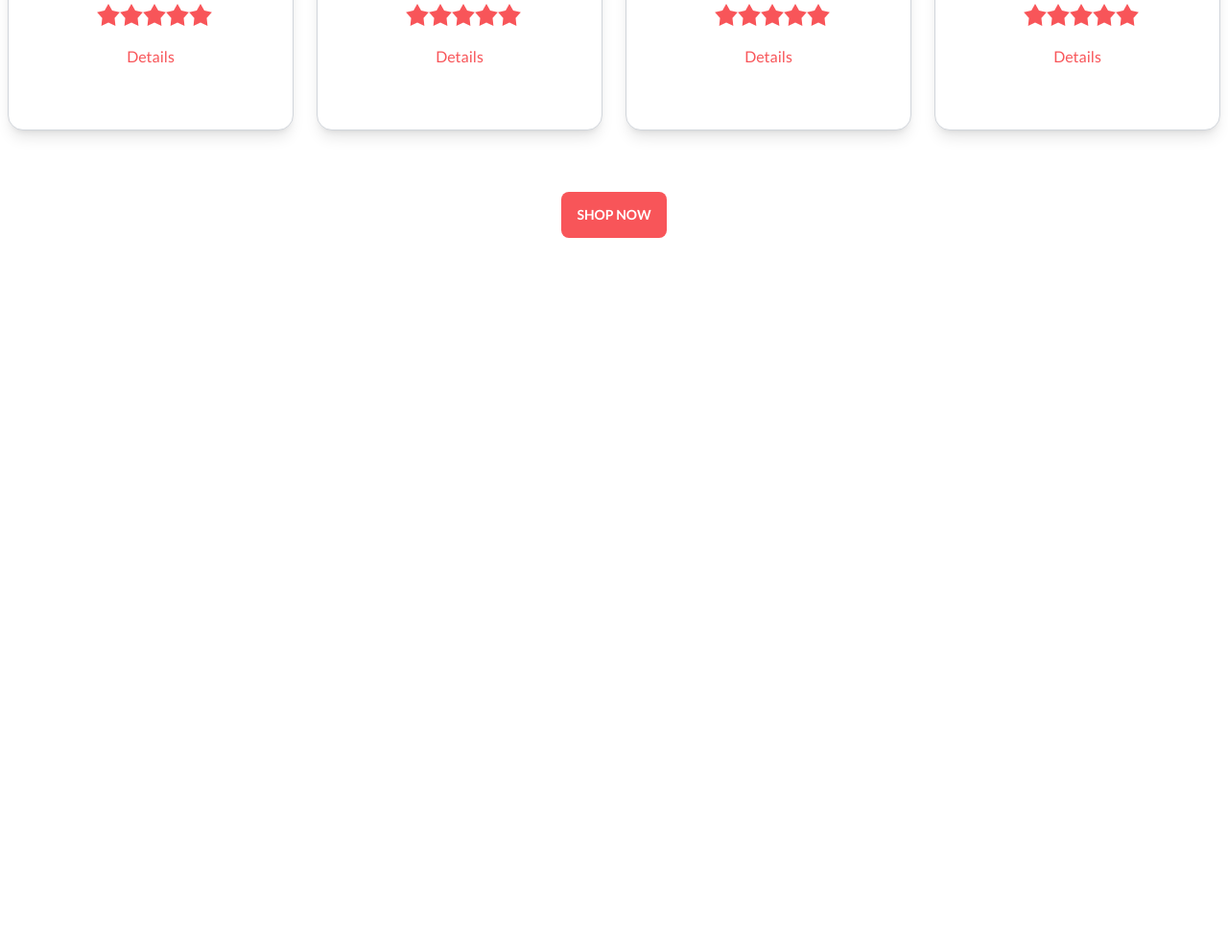
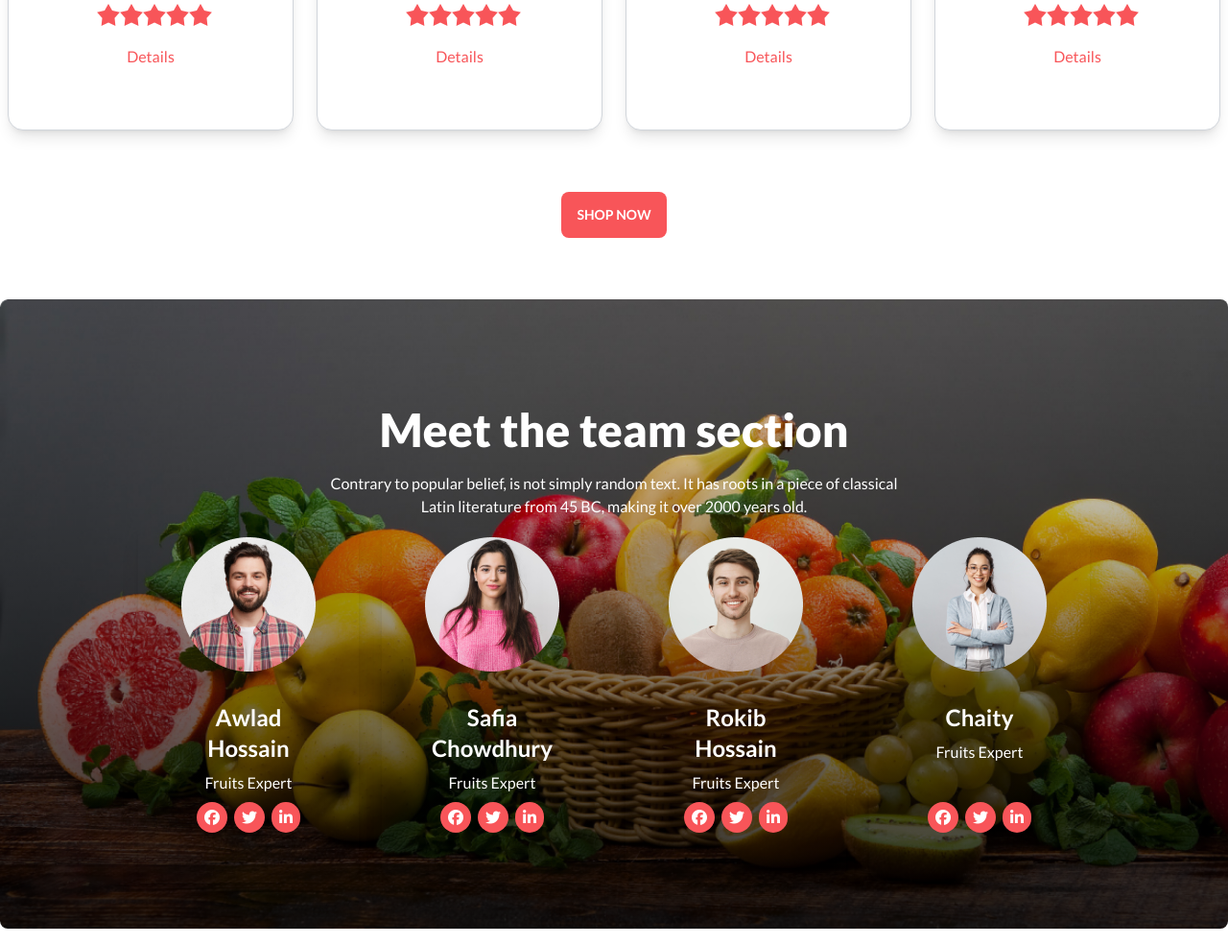
Before and after one commit to Mahin-Hasan/Fruit-Burst, a plain HTML site: page index.html in a window 1280 px wide. Shown: the part 1882-2866 px from the top of the page at 96% size. Before the commit the page ends 2194 px from the top, so only its background shows below. Drawn offline with nearby package versions, Linux system fonts and the light colour scheme.

Commit message:
added team section

```diff
--- a/index.html
+++ b/index.html
@@ -20,6 +20,13 @@
     <Style>
         .font-lato {
             font-family: 'Lato', sans-serif;
+        }
+
+        .team-background {
+            /* background-image: url(images/banner1.png); */
+            /* background: linear-gradient(rgba(18, 18, 18, 0.70), #171717da), url(images/banner1.png); */
+            background: linear-gradient(rgba(255, 255, 255, 0), #000000c9), url(images/banner1.png);
+            background-size: cover;
         }
     </Style>
     <!-- tailwind custom color -->
@@ -151,7 +158,8 @@
         </section>
         <!-- Floating Fruits Container -->
         <section class="relative">
-            <div class="-mt-28 hidden lg:flex justify-between space-x-3 bg-white w-10/12 mx-auto px-10 py-6 rounded-xl">
+            <div
+                class="-mt-28 hidden shadow-lg lg:flex justify-between space-x-3 bg-white w-10/12 mx-auto px-10 py-6 rounded-xl">
                 <div class="text-center">
                     <img src="images/fruit1.png" alt="">
                     <p class="text-xl font-semibold">Grape</p>
@@ -543,7 +551,72 @@
                 <button class="btn bg-background-pink text-white hover:bg-red-700 border-0">Shop
                     Now</button>
             </div>
-
+        </section>
+        <!-- Meet the team section -->
+        <section class="team-background rounded-lg mb-4">
+            <div>
+                <div class="text-center pt-28 text-white space-y-5">
+                    <h2 class="text-5xl font-extrabold">Meet the team section</h2>
+                    <p>Contrary to popular belief, is not simply random text. It has roots in a piece of classical <br>
+                        Latin
+                        literature from 45 BC, making it over 2000 years old.</p>
+                </div>
+                <div class="lg:px-36 pb-12 grid gap-6 grid-cols-1 md:grid-cols-2 lg:grid-cols-4">
+                    <!-- 4 cards -->
+                    <!-- First card -->
+                    <div class="card p-5 text-center shadow-xl">
+                        <figure><img src="images/member1.png" /></figure>
+                        <div class="card-body text-white justify-center">
+                            <h5 class="text-2xl font-bold">Awlad Hossain</h5>
+                            <p>Fruits Expert</p>
+                            <div class="space-x-1">
+                                <i class="bg-background-pink p-2 rounded-full  fa-brands fa-facebook"></i>
+                                <i class="bg-background-pink p-2 rounded-full fa-brands fa-twitter"></i>
+                                <i class="bg-background-pink p-2 rounded-full fa-brands fa-linkedin-in"></i>
+                            </div>
+                        </div>
+                    </div>
+                    <!-- 2nd card -->
+                    <div class="card p-5 text-center shadow-xl">
+                        <figure><img src="images/member2.png" /></figure>
+                        <div class="card-body text-white justify-center">
+                            <h5 class="text-2xl font-bold">Safia Chowdhury</h5>
+                            <p>Fruits Expert</p>
+                            <div class="space-x-1">
+                                <i class="bg-background-pink p-2 rounded-full  fa-brands fa-facebook"></i>
+                                <i class="bg-background-pink p-2 rounded-full fa-brands fa-twitter"></i>
+                                <i class="bg-background-pink p-2 rounded-full fa-brands fa-linkedin-in"></i>
+                            </div>
+                        </div>
+                    </div>
+                    <!-- 3th card -->
+                    <div class="card p-5 text-center shadow-xl">
+                        <figure><img src="images/member3.png" /></figure>
+                        <div class="card-body text-white justify-center">
+                            <h5 class="text-2xl font-bold">Rokib Hossain</h5>
+                            <p>Fruits Expert</p>
+                            <div class="space-x-1">
+                                <i class="bg-background-pink p-2 rounded-full  fa-brands fa-facebook"></i>
+                                <i class="bg-background-pink p-2 rounded-full fa-brands fa-twitter"></i>
+                                <i class="bg-background-pink p-2 rounded-full fa-brands fa-linkedin-in"></i>
+                            </div>
+                        </div>
+                    </div>
+                    <!-- 4th card -->
+                    <div class="card p-5 text-center shadow-xl">
+                        <figure><img src="images/member4.png" /></figure>
+                        <div class="card-body text-white justify-center">
+                            <h5 class="text-2xl font-bold">Chaity</h5>
+                            <p>Fruits Expert</p>
+                            <div class="space-x-1">
+                                <i class="bg-background-pink p-2 rounded-full  fa-brands fa-facebook"></i>
+                                <i class="bg-background-pink p-2 rounded-full fa-brands fa-twitter"></i>
+                                <i class="bg-background-pink p-2 rounded-full fa-brands fa-linkedin-in"></i>
+                            </div>
+                        </div>
+                    </div>
+                </div>
+            </div>
         </section>
     </main>
     <footer>
```
